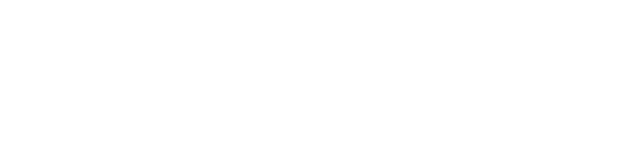
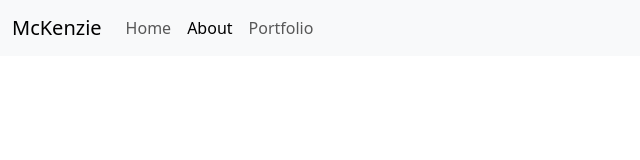
Before and after one commit to SStreamlinerr/WebDev-Coursework-Folio, a plain HTML site: page about.html in a window 1280 px wide. Shown: the whole page, without its empty margins (0-640 px from the left). Drawn offline with nearby package versions, Linux system fonts and the light colour scheme.

Commit message:
add navbar to each page and linked to each other

```diff
--- a/about.html
+++ b/about.html
@@ -7,6 +7,22 @@
     <title>About</title>
 </head>
 <body>
+<!-- Navbar -->
+<nav class="navbar navbar-expand-lg bg-body-tertiary">
+    <div class="container-fluid">
+        <a class="navbar-brand" href="home.html">McKenzie</a>
+        <button class="navbar-toggler" type="button" data-bs-toggle="collapse" data-bs-target="#navbarNavAltMarkup" aria-controls="navbarNavAltMarkup" aria-expanded="false" aria-label="Toggle navigation">
+            <span class="navbar-toggler-icon"></span>
+        </button>
+        <div class="collapse navbar-collapse" id="navbarNavAltMarkup">
+            <div class="navbar-nav">
+                <a class="nav-link" aria-current="page" href="home.html">Home</a>
+                <a class="nav-link active" href="about.html">About</a>
+                <a class="nav-link" href="folio.html">Portfolio</a>
+            </div>
+        </div>
+    </div>
+</nav>
 
 </body>
 </html>
```
Also changed, not shown: folio.html (+16 -0 lines), home.html (+16 -0 lines).
